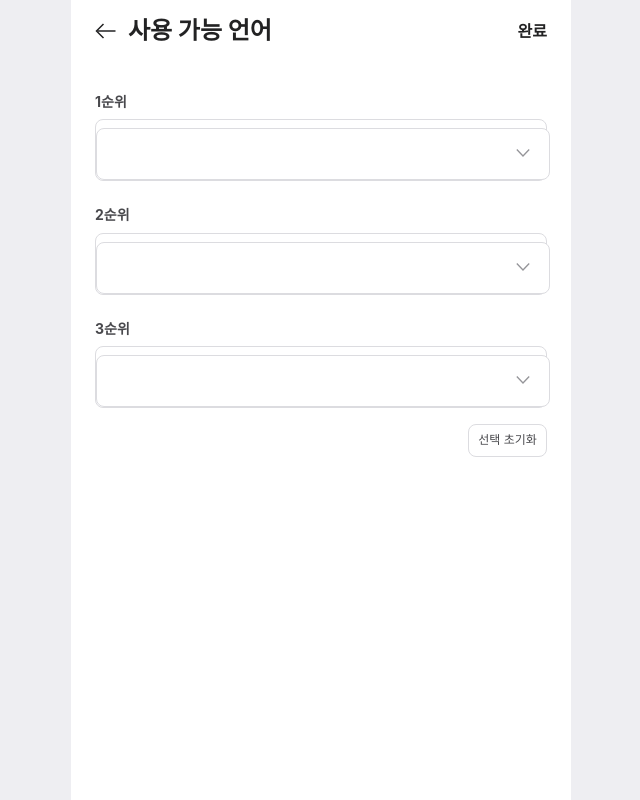
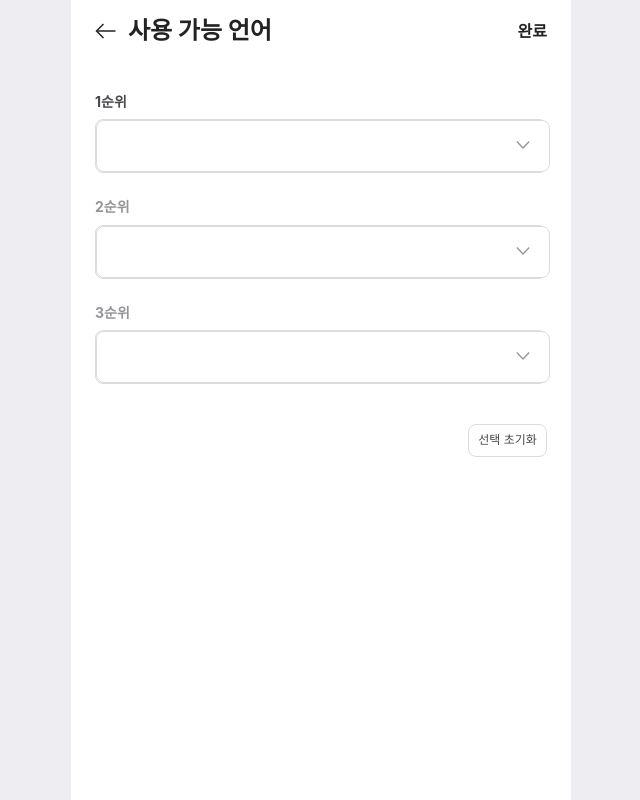
Before and after one commit to Wingle-SMWU/Wingle-Frontend, a Next.js app: page /mypage/edit/language in a window 1280 px wide. Shown: the whole page, without its empty margins (319-959 px from the left). Built offline with nearby package versions, Linux system fonts and the light colour scheme.

Commit message:
style : language Drop Down

```diff
--- /dev/null
+++ b/src/components/mypage/countryDropDown.tsx
@@ -0,0 +1,133 @@
+import React, { useState, useCallback } from "react";
+import styled from "styled-components";
+import Image from "next/image";
+
+interface StyledInputProps {
+  isActive: boolean;
+}
+
+interface DropDownProps {
+  list: string[]; // 드롭다운 리스트
+  selected: string; // 선택된 항목(selected state)
+  onSelectedChange: (selected: string) => void; // 선택된 항목 변경 함수(selected setState 변경 함수)
+  description?: string; // 드롭다운 설명
+}
+
+export default function DropDown({
+  list,
+  selected,
+  onSelectedChange,
+  description,
+}: DropDownProps) {
+  const [isActive, setIsActive] = useState(false);
+
+  const onActiveToggle = useCallback(() => {
+    setIsActive((prev) => !prev);
+  }, []);
+
+  const handleSelectItem: React.MouseEventHandler<HTMLLIElement> = useCallback(
+    (e) => {
+      const target = e.target as HTMLLIElement;
+      const selectedNation = target.innerText;
+      onSelectedChange(selectedNation);
+      setIsActive(false);
+    },
+    [onSelectedChange]
+  );
+
+  return (
+    <S.Container>
+      <S.DropdownContainer>
+        <S.DropdownBody onClick={onActiveToggle} isActive={isActive}>
+          <S.DropdownSelected>{selected}</S.DropdownSelected>
+          <S.DropdownSelected>
+            <Image src="/auth/arrow_down.svg" alt="arrow" width={20} height={20} />
+          </S.DropdownSelected>
+        </S.DropdownBody>
+
+        <S.DropdownMenuContainer isActive={isActive}>
+          {list.map((item) => (
+            <S.DropdownItemContainer
+              key={item}
+              isSelected={item === selected}
+              onClick={handleSelectItem}
+            >
+              {item}
+            </S.DropdownItemContainer>
+          ))}
+        </S.DropdownMenuContainer>
+      </S.DropdownContainer>
+      {description && <S.Description>{description}</S.Description>}
+    </S.Container>
+  );
+}
+
+const S = {
+  Container: styled.div`
+    display: flex;
+    flex-direction: column;
+  `,
+  DropdownContainer: styled.div`
+    position: relative;
+    &:hover {
+      cursor: pointer;
+    }
+  `,
+  DropdownBody: styled.div<{ isActive: boolean }>`
+    display: flex;
+    justify-content: space-between;
+    align-items: center;
+    width: 452px;
+    height: 50px;
+    background-color: ${({ theme }) => theme.color.white};
+    border: 1px solid
+      ${({ theme, isActive }) => (isActive ? theme.color.gray600 : theme.color.gray300)};
+    border-radius: 8px;
+  `,
+  DropdownSelected: styled.div`
+    font-size: 16px;
+    color: ${({ theme }) => theme.color.gray900};
+    padding: 14px 16px;
+  `,
+  DropdownMenuContainer: styled.ul<StyledInputProps>`
+    position: absolute;
+    top: calc(100% + 8px);
+    left: 0;
+    z-index: 1;
+    width: 452px;
+    height: 312px;
+    padding: 8px 0;
+    background-color: ${({ theme }) => theme.color.white};
+    border: 1px solid ${({ theme }) => theme.color.gray600};
+    border-radius: 8px;
+    box-shadow: 0px 4px 4px rgba(0, 0, 0, 0.1);
+    overflow-y: auto;
+    display: ${(props) => (props.isActive ? "block" : "none")};
+  `,
+  DropdownItemContainer: styled.li<{ isSelected: boolean }>`
+    display: flex;
+    align-items: center;
+    padding: 16px;
+    font-size: 16px;
+    color: ${({ theme }) => theme.color.gray900};
+    &:hover {
+      background-color: ${({ theme }) => theme.color.gray200};
+      cursor: pointer;
+    }
+    ${({ isSelected, theme }) =>
+      isSelected &&
+      `
+    background-color: ${theme.color.gray200};
+  `}
+  `,
+  Description: styled.div`
+    height: 17px;
+    font-size: 12px;
+    color: ${({ theme }) => theme.color.gray900};
+    flex: none;
+    order: 2;
+    align-self: stretch;
+    flex-grow: 0;
+    margin: 8px 0px;
+  `,
+};
--- a/src/components/mypage/selectLanguage.tsx
+++ b/src/components/mypage/selectLanguage.tsx
@@ -1,9 +1,9 @@
 import styled from "styled-components";
 import { useEffect, useState } from "react";
 import { countryList } from "@/src/constants/countryList";
-import DropDown from "../ui/dropDownUI";
+import DropDown from "@/src/components/mypage/countryDropDown";
 
-export default function SelectLanguageBox({ getLanguageAtIndex,initialLanguage,idx}: Props) {
+export default function SelectLanguageBox({ getLanguageAtIndex, initialLanguage, idx }: Props) {
   const [language, setLanguage] = useState(initialLanguage);
 
   const handleChange = (selectedLanguage: string) => {
@@ -11,17 +11,16 @@ export default function SelectLanguageBox({ getLanguageAtIndex,initialLanguage,i
   };
 
   useEffect(() => {
-    getLanguageAtIndex(language,idx);
-  }, [language]);
+    setLanguage(initialLanguage);
+  }, [initialLanguage]);
 
   useEffect(() => {
-  setLanguage(initialLanguage);
-}, [initialLanguage]);
+    getLanguageAtIndex(language, idx);
+  }, [language, idx]);
 
   return (
     <S.SelectBox>
       <DropDown
-        label=""
         list={countryList.map((country) => country.add_code_nation)}
         selected={language}
         onSelectedChange={handleChange}
@@ -29,6 +28,7 @@ export default function SelectLanguageBox({ getLanguageAtIndex,initialLanguage,i
     </S.SelectBox>
   );
 }
+
 
 type Props = {
   getLanguageAtIndex: (str: string, idx : number) => void;
--- a/src/pages/mypage/edit/language.tsx
+++ b/src/pages/mypage/edit/language.tsx
@@ -26,7 +26,7 @@ export default function Language() {
 
   const postLanguage = async (): Promise<void> => {
       const response = await instance.post("/profile/languages", {
-        "languages": language
+        "languages": language.filter(v=>v!=='')
       });
 
       router.push(`/mypage/edit`)
@@ -97,16 +97,15 @@ if (loading) return <Loading />
             <SelectLanguageBox getLanguageAtIndex={(str) => getLanguageAtIndex(str, 0)} initialLanguage={initialLanguageValue1} idx={0}/>
 
             <Margin direction="column" size={24} />
-            <Text.Body5 color="gray700">2순위</Text.Body5>
+            <Text.Body5 color= { language[0]!==''? "gray700" : "gray500"}>2순위</Text.Body5>
             <Margin direction="column" size={8} />
             <SelectLanguageBox getLanguageAtIndex={(str) => getLanguageAtIndex(str, 1)} initialLanguage={initialLanguageValue2} idx={1}/>
 
             <Margin direction="column" size={24} />
-            <Text.Body5 color="gray700">3순위</Text.Body5>
+            <Text.Body5 color={ language[1]!==''? "gray700" : "gray500"}>3순위</Text.Body5>
             <Margin direction="column" size={8} />
             <SelectLanguageBox getLanguageAtIndex={(str) => getLanguageAtIndex(str, 2)} initialLanguage={initialLanguageValue3} idx={2} />
           </S.SelectBox>
-
           <S.ResetBox>
             <S.ResetBtn>
               <Text.Caption3 color="gray700" pointer>
```
